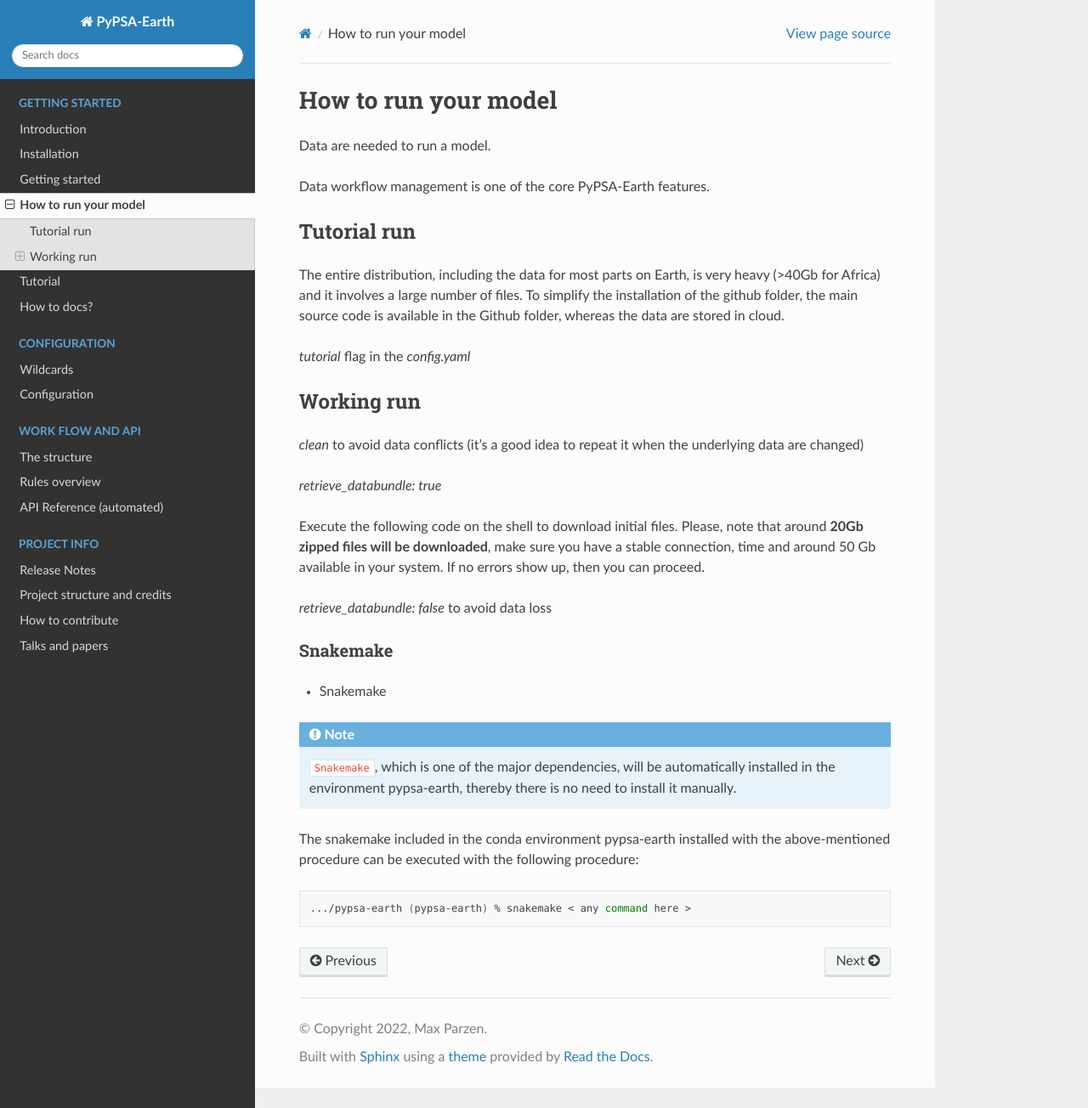
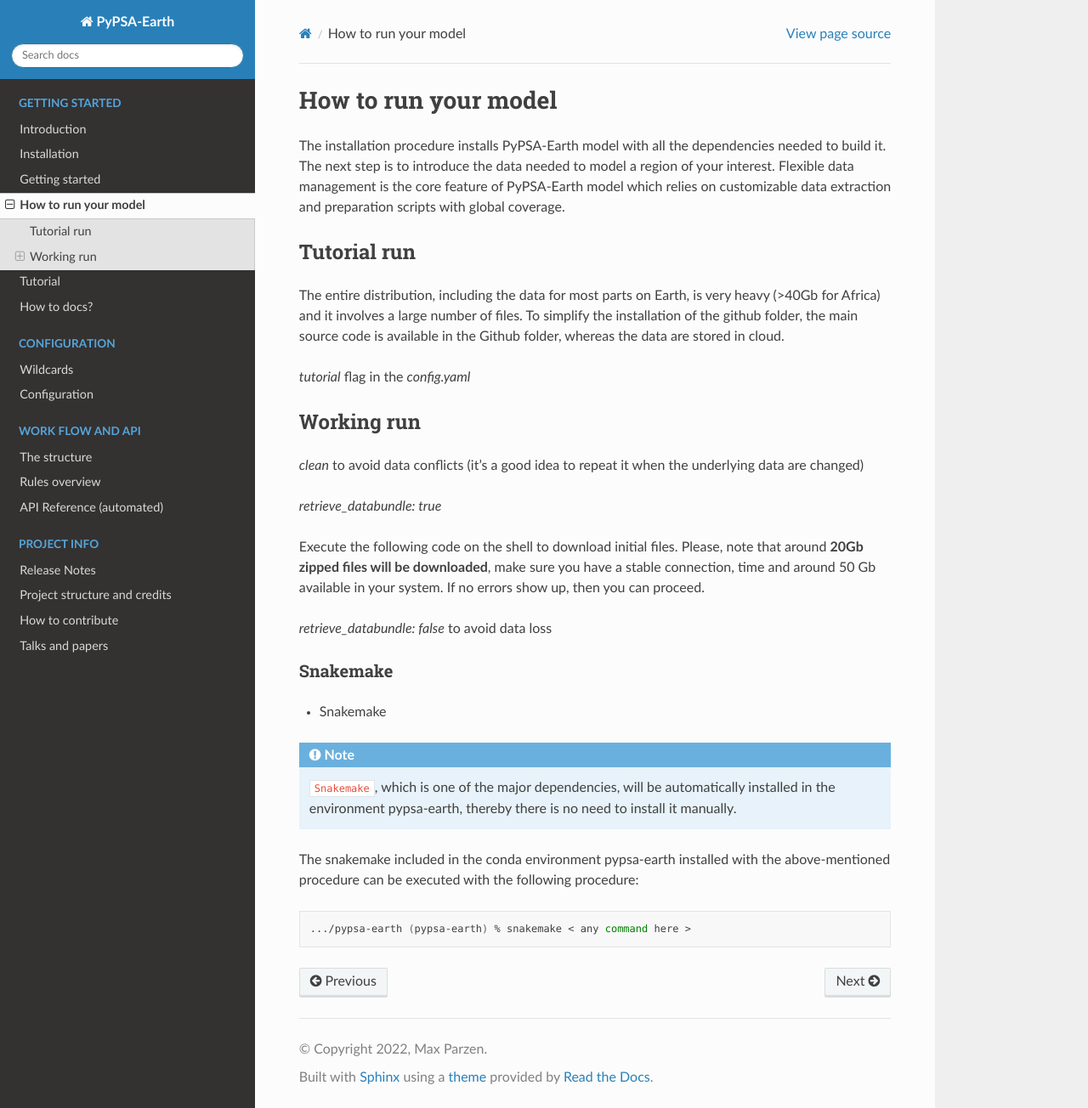
Before and after one commit to pypsa-meets-earth/pypsa-earth, a Sphinx documentation site: the page built from doc/how_to_start.rst, in a window 1280 px wide and 1304 px high. Shown: the whole window at 85% size. Built offline with Sphinx 7.4.7 and the Read the Docs theme 2.0.0, drawn with Linux system fonts in a browser that asks for light colours; pages that are not in the unit, such as notebooks, are missing from menus; the version number could not be read and is left out.

Commit message:
Improve introduction

```diff
--- a/doc/how_to_start.rst
+++ b/doc/how_to_start.rst
@@ -10,9 +10,7 @@
 How to run your model
 ##########################################
 
-Data are needed to run a model.
-
-Data workflow management is one of the core PyPSA-Earth features.
+The installation procedure installs PyPSA-Earth model with all the dependencies needed to build it. The next step is to introduce the data needed to model a region of your interest. Flexible data management is the core feature of PyPSA-Earth model which relies on customizable data extraction and preparation scripts with global coverage.
 
 Tutorial run
 ------------------------------
```
